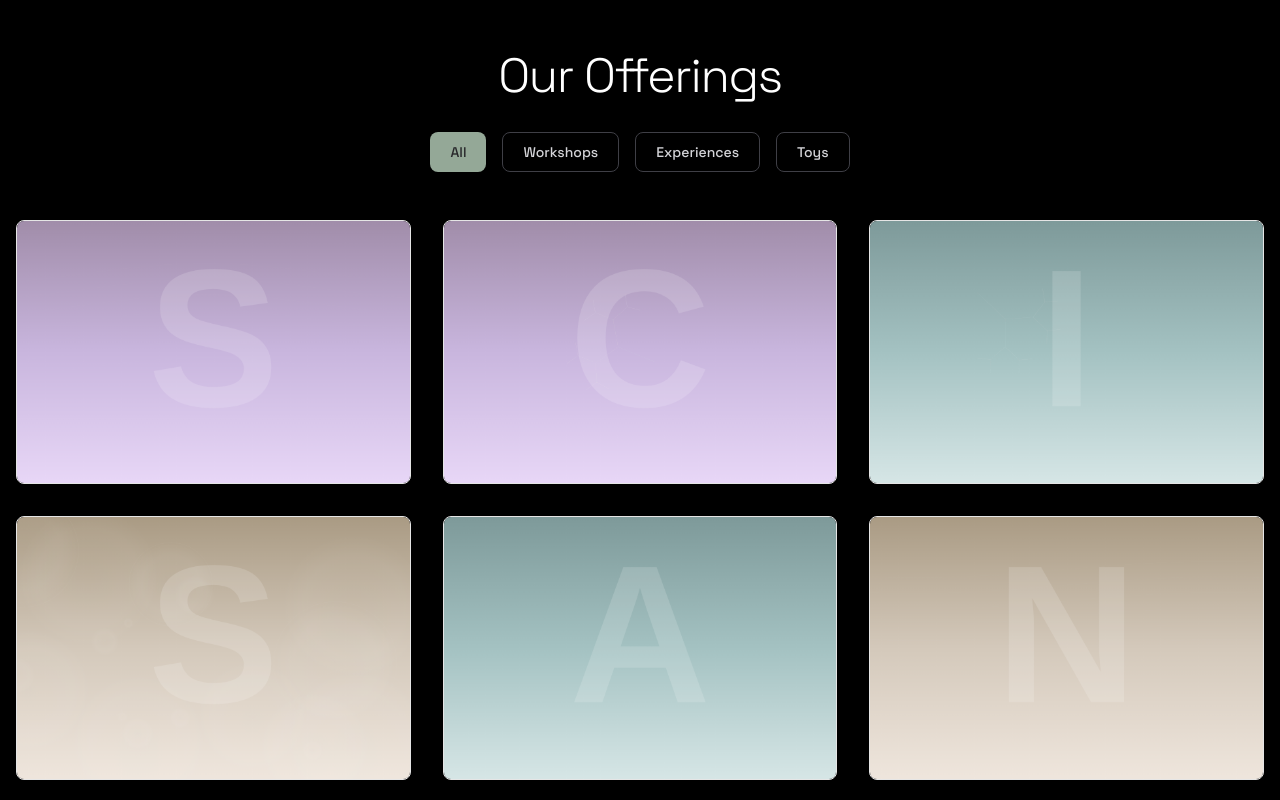
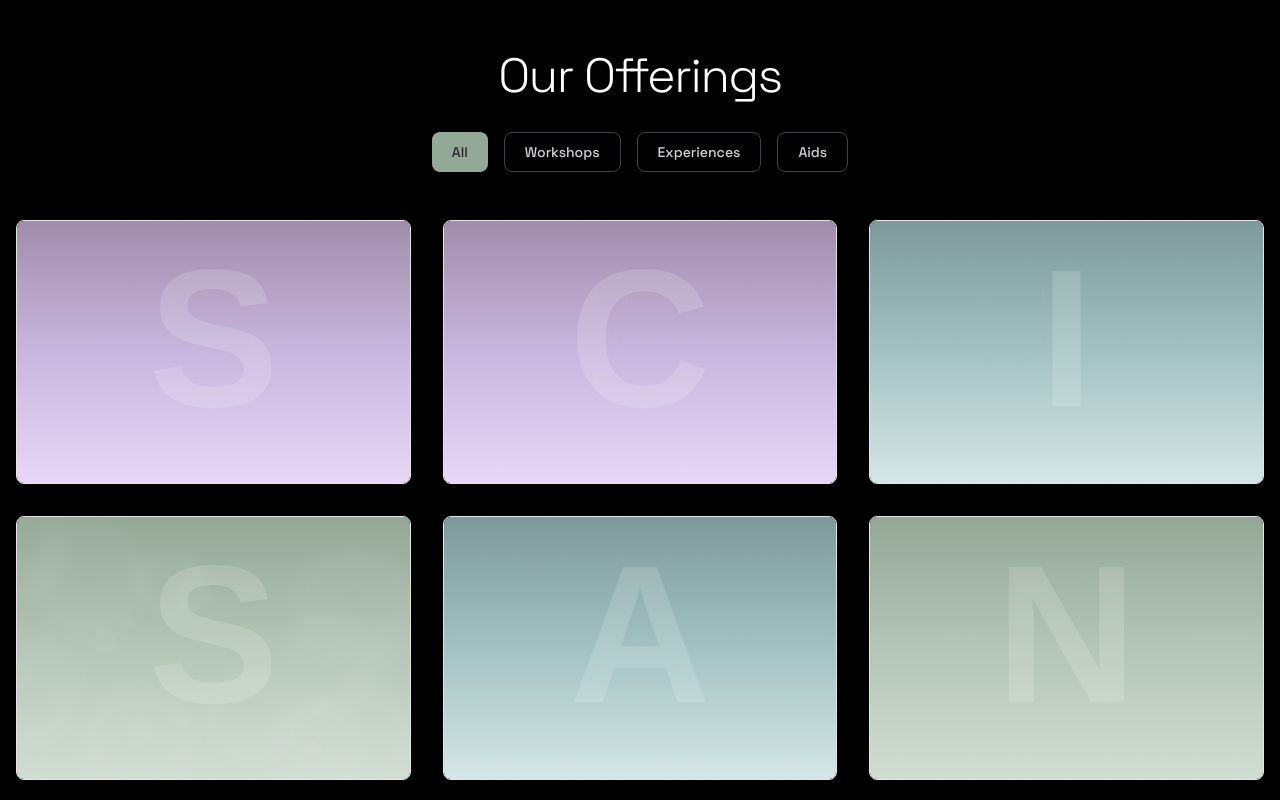
Before and after one commit to BradleyRoyes/BeyondMedium, a Next.js app: page / in a window 1280 px wide. Shown: the part 1900-2700 px from the top of the page. Built offline with nearby package versions, Linux system fonts and the light colour scheme.

Commit message:
Change 'toys' category to 'aids' across components

```diff
--- a/app/components/gallery.tsx
+++ b/app/components/gallery.tsx
@@ -22,8 +22,8 @@ export default function Gallery() {
     },
     {
       alt: "Unique tools and toys",
-      title: "Unique Tools & Toys",
-      category: "toys"
+      title: "Unique Tools & Aids",
+      category: "aids"
     },
     {
       alt: "Berlin location",
--- a/app/components/portfolio.tsx
+++ b/app/components/portfolio.tsx
@@ -9,7 +9,7 @@ import { PlaceholderImage } from "./PlaceholderImage"
 export default function Portfolio() {
   const [selectedCategory, setSelectedCategory] = useState("all")
 
-  const categories = ["all", "workshops", "experiences", "toys"]
+  const categories = ["all", "workshops", "experiences", "aids"]
 
   const works = [
     {
@@ -33,7 +33,7 @@ export default function Portfolio() {
     {
       id: 4,
       title: "Sensory Integration Tools",
-      category: "toys",
+      category: "aids",
       year: "Coming Soon",
     },
     {
@@ -45,7 +45,7 @@ export default function Portfolio() {
     {
       id: 6,
       title: "Neurodiversity Solutions",
-      category: "toys",
+      category: "aids",
       year: "Monthly",
     },
   ]
@@ -61,7 +61,7 @@ export default function Portfolio() {
           return 'bg-gradient-to-r from-[#a18daa] to-[#c9b6de] text-zinc-800 border-none';
         case 'experiences':
           return 'bg-gradient-to-r from-[#7e9a9a] to-[#a4c2c2] text-zinc-800 border-none';
-        case 'toys':
+        case 'aids':
           return 'bg-gradient-to-r from-[#aa9b84] to-[#d4c9bb] text-zinc-800 border-none';
         default: // 'all'
           return 'bg-[#94a897] text-zinc-800 border-none font-medium';
```
